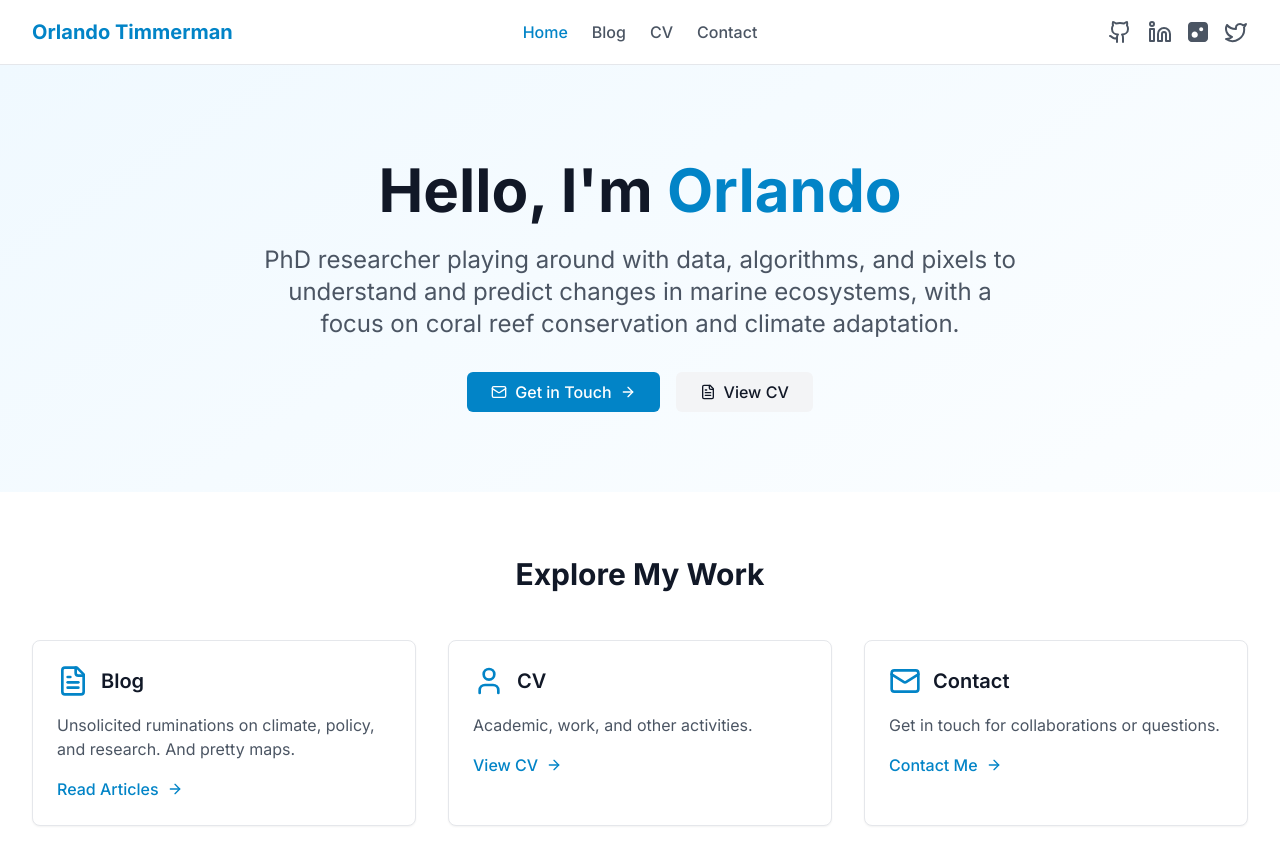
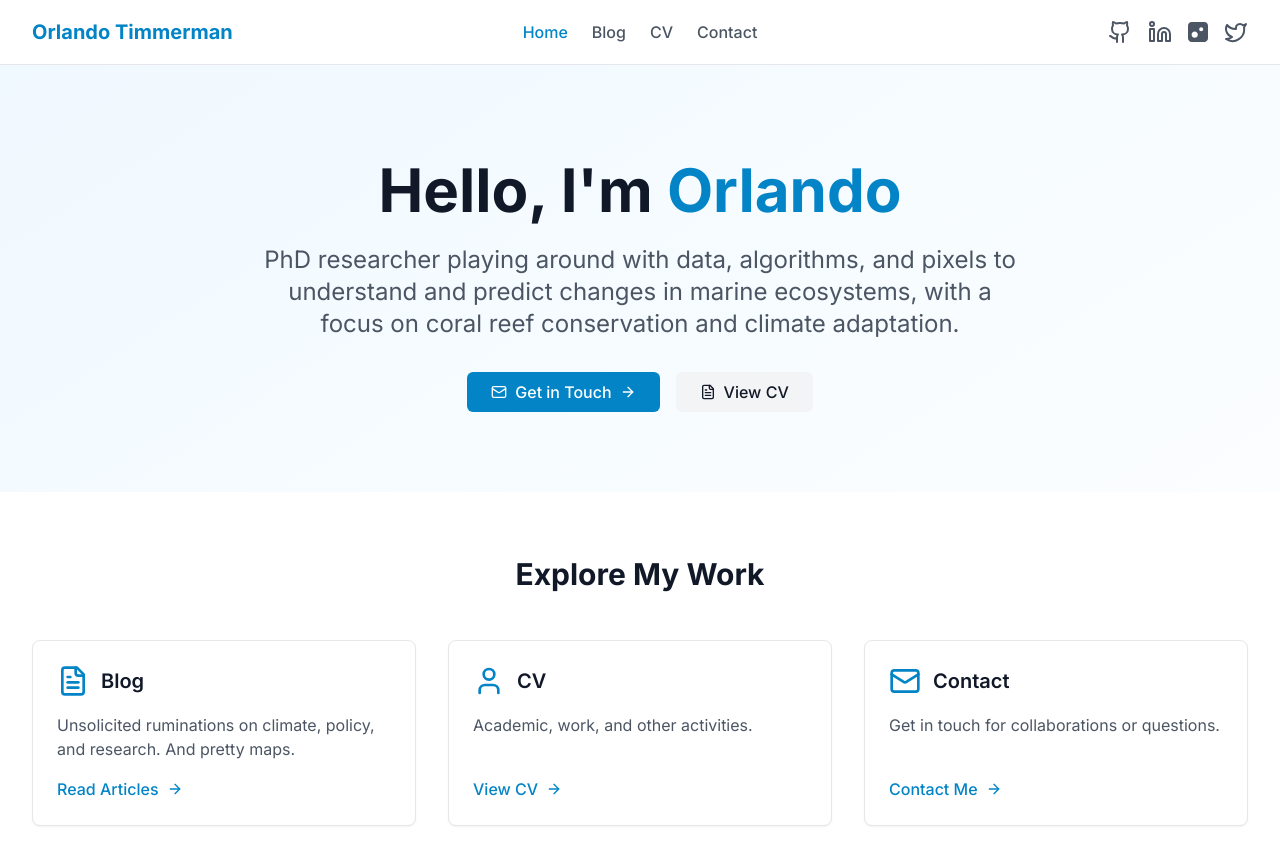
Before and after one commit to orlando-code/orlando-code.github.io, a Next.js app: page / in a window 1280 px wide. Shown: the top 864 px of the page. Built offline with nearby package versions, Linux system fonts and the light colour scheme.

Commit message:
justification of text on home page

```diff
--- a/app/page.tsx
+++ b/app/page.tsx
@@ -38,43 +38,43 @@ export default function HomePage() {
             Explore My Work
           </h2>
           <div className="grid grid-cols-1 md:grid-cols-3 gap-8">
-            <Link href="/blog" className="card hover:shadow-md transition-shadow duration-200">
+            <Link href="/blog" className="card hover:shadow-md transition-shadow duration-200 flex flex-col h-full">
               <div className="flex items-center mb-4">
                 <FileText className="h-8 w-8 text-primary-600 mr-3" />
                 <h3 className="text-xl font-semibold text-gray-900">Blog</h3>
               </div>
-              <p className="text-gray-600 mb-4">
+              <p className="text-gray-600 mb-4 flex-grow">
                 Unsolicited ruminations on climate, policy, and research. And pretty maps.
               </p>
-              <span className="text-primary-600 font-medium flex items-center">
+              <span className="text-primary-600 font-medium flex items-center mt-auto">
                 Read Articles
                 <ArrowRight className="ml-2 h-4 w-4" />
               </span>
             </Link>
 
-            <Link href="/cv" className="card hover:shadow-md transition-shadow duration-200">
+            <Link href="/cv" className="card hover:shadow-md transition-shadow duration-200 flex flex-col h-full">
               <div className="flex items-center mb-4">
                 <User className="h-8 w-8 text-primary-600 mr-3" />
                 <h3 className="text-xl font-semibold text-gray-900">CV</h3>
               </div>
-              <p className="text-gray-600 mb-4">
+              <p className="text-gray-600 mb-4 flex-grow">
                 Academic, work, and other activities.
               </p>
-              <span className="text-primary-600 font-medium flex items-center">
+              <span className="text-primary-600 font-medium flex items-center mt-auto">
                 View CV
                 <ArrowRight className="ml-2 h-4 w-4" />
               </span>
             </Link>
 
-            <Link href="/contact" className="card hover:shadow-md transition-shadow duration-200">
+            <Link href="/contact" className="card hover:shadow-md transition-shadow duration-200 flex flex-col h-full">
               <div className="flex items-center mb-4">
                 <Mail className="h-8 w-8 text-primary-600 mr-3" />
                 <h3 className="text-xl font-semibold text-gray-900">Contact</h3>
               </div>
-              <p className="text-gray-600 mb-4">
+              <p className="text-gray-600 mb-4 flex-grow">
                 Get in touch for collaborations or questions.
               </p>
-              <span className="text-primary-600 font-medium flex items-center">
+              <span className="text-primary-600 font-medium flex items-center mt-auto">
                 Contact Me
                 <ArrowRight className="ml-2 h-4 w-4" />
               </span>
--- a/next.config.js
+++ b/next.config.js
@@ -1,6 +1,7 @@
 /** @type {import('next').NextConfig} */
 const nextConfig = {
   output: 'export',
+  // output: "npx serve@latest out",
   trailingSlash: true,
   images: {
     unoptimized: true,
```
Also changed, not shown: 12 other files (tests, documents, lock files or other folders).
